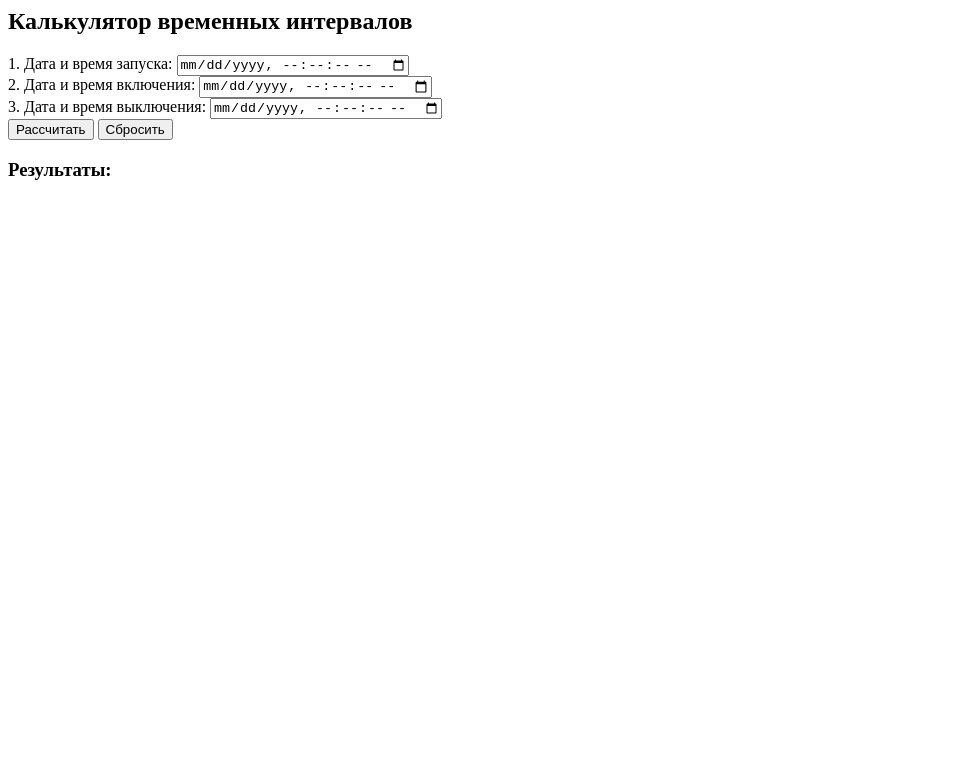
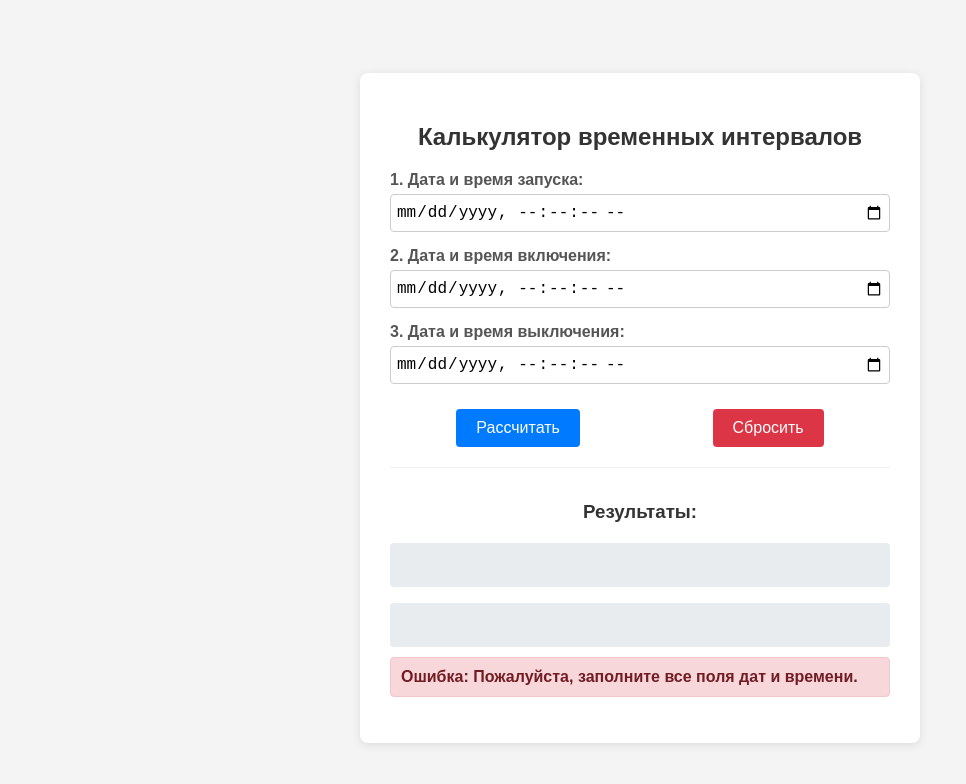
Before and after one commit to Badpioneer/dt_calc, a plain HTML site: page index.html in a window 1280 px wide. Both pictures are taken after a click on the button "Рассчитать". Shown: the whole page, without its empty margins (0-966 px from the left). Drawn offline with Linux system fonts and the light colour scheme.

Commit message:
Update index.html

```diff
--- a/index.html
+++ b/index.html
@@ -1,3 +1,14 @@
+<!DOCTYPE html>
+<html lang="ru">
+<head>
+    <meta charset="UTF-8">
+    <meta name="viewport" content="width=device-width, initial-scale=1.0">
+    <title>Калькулятор Временных Интервалов</title>
+
+    <link rel="stylesheet" href="style.css">
+    </head>
+<body>
+
     <div class="calculator">
       <h2>Калькулятор временных интервалов</h2>
 
@@ -25,5 +36,10 @@
         <h3>Результаты:</h3>
         <p id="result-on"></p>
         <p id="result-off"></p>
-        <p id="error-message"></p> </div>
+        <p id="error-message"></p>
       </div>
+    </div>
+
+    <script src="script.js"></script>
+    </body>
+</html>
```
Lines whose indentation alone changed are shown as unchanged.
